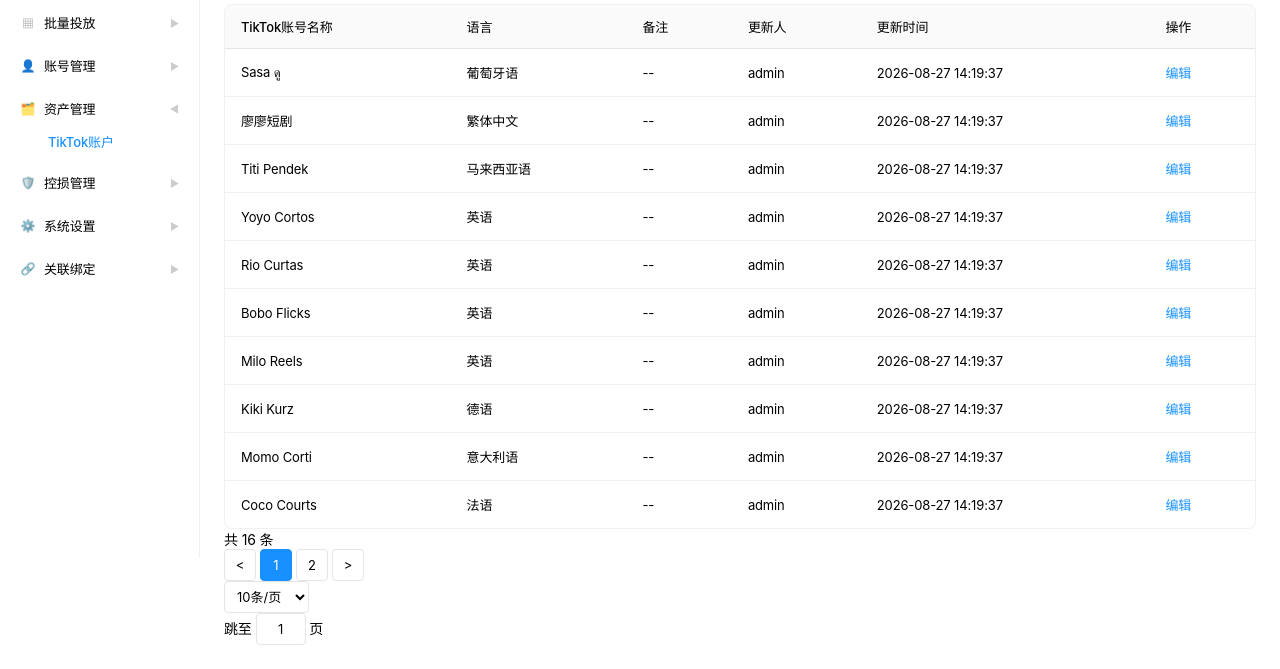
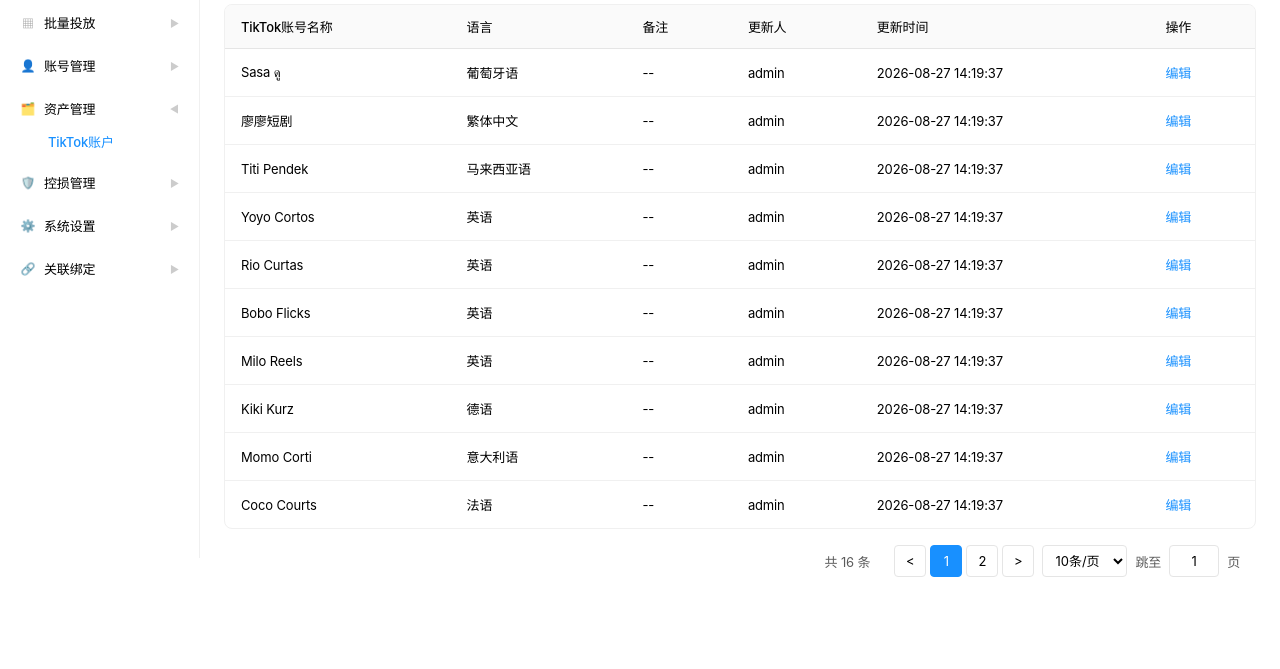
Before and after one commit to Nake12138/maiyaput, a plain HTML site: page pages/overseas-tiktok-account.html in a window 1280 px wide. Shown: the part 242-911 px from the top of the page. After the commit the page ends 859 px from the top, so only its background shows below. Drawn offline with Linux system fonts and the light colour scheme.

Commit message:
fix: 修复TikTok账户页分页样式错乱,改用pagination容器统一样式类

```diff
--- a/pages/overseas-tiktok-account.html
+++ b/pages/overseas-tiktok-account.html
@@ -274,20 +274,22 @@
             </div>
 
             <!-- Pagination -->
-            <div class="pagination-bar">
-              <div class="pagination-info">共 16 条</div>
+            <div class="pagination">
+              <span class="pagination-info">共 16 条</span>
               <div class="pagination-pages">
                 <button class="page-btn" disabled>&lt;</button>
                 <button class="page-btn active">1</button>
                 <button class="page-btn">2</button>
                 <button class="page-btn">&gt;</button>
               </div>
-              <div class="pagination-size">
-                <select class="page-size-select"><option>10条/页</option><option>20条/页</option><option>50条/页</option></select>
-              </div>
-              <div class="pagination-jumper">
-                跳至 <input type="text" class="jump-input" value="1" /> 页
-              </div>
+              <select class="page-size-select">
+                <option>10条/页</option>
+                <option>20条/页</option>
+                <option>50条/页</option>
+              </select>
+              <span>跳至</span>
+              <input type="text" class="jump-input" value="1" />
+              <span>页</span>
             </div>
           </div>
         </div>
```
